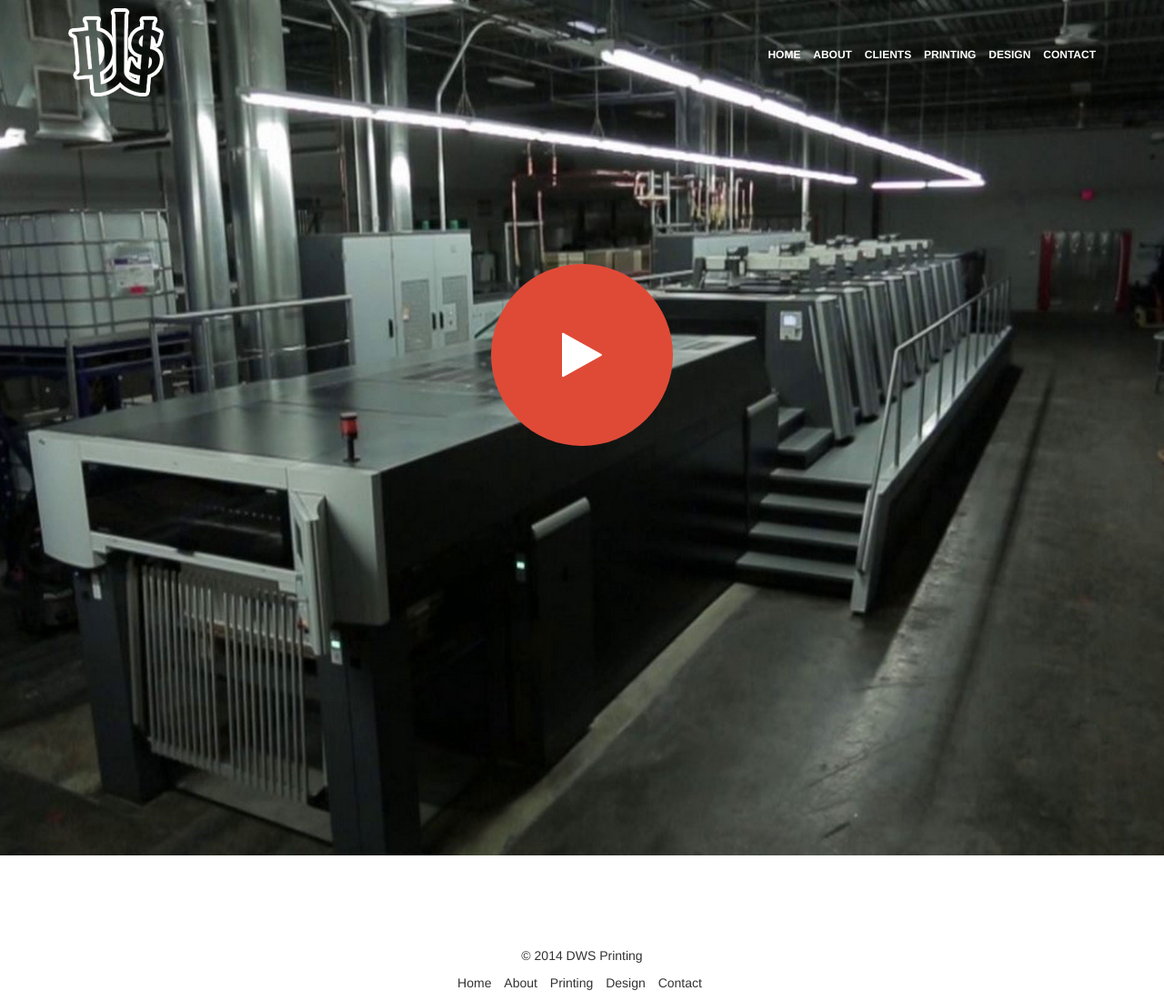
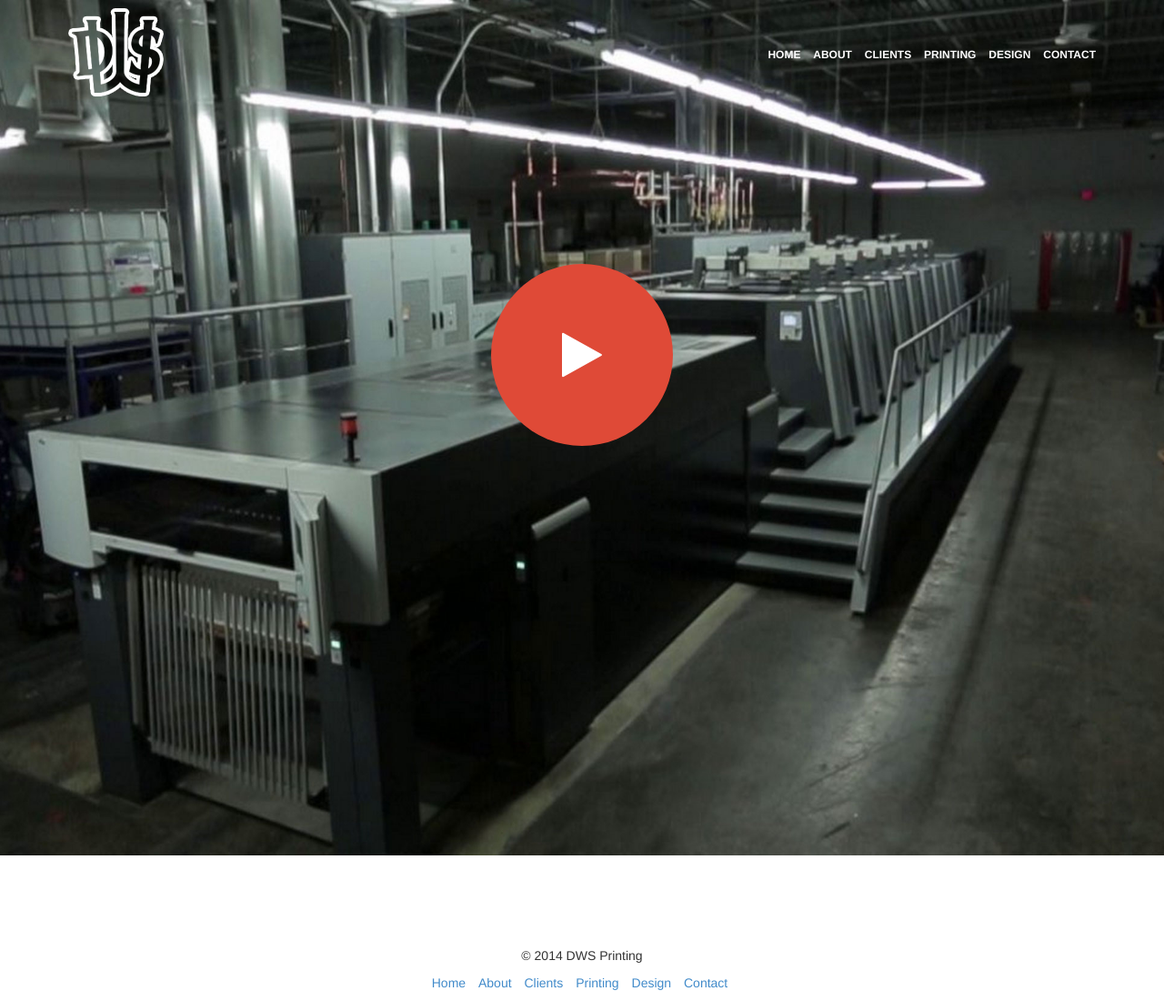
Before and after one commit to moizk/DWS-Jekyll, a Jekyll site: the page built from index.html, in a window 1280 px wide. Shown: the whole page at 91% size. Built offline with Jekyll 4.4.1, drawn with Linux system fonts in a browser that asks for light colours; nearby versions of some CDN libraries; Markdown is read by kramdown in place of the engine named in the settings.

Commit message:
update footer links

```diff
--- a/_layouts/home.html
+++ b/_layouts/home.html
@@ -21,11 +21,12 @@
           <div class="footer text-center">
             <p>&copy; 2014 DWS Printing</p>
             <ul class="list-unstyled list-inline">
-              <li>Home</li>
-              <li>About</li>
-              <li>Printing</li>
-              <li>Design</li>
-              <li>Contact</li>
+              <li><a href="index.html">Home</a></li>
+              <li><a href="about.html">About</a></li>
+              <li><a href="clients.html">Clients</a></li>
+              <li><a href="#">Printing</a></li>
+              <li><a href="#">Design</a></li>
+              <li><a href="contact.html">Contact</a></li>
             </ul>
           </div>
         </div>
```
Also changed, not shown: _layouts/default.html (+6 -5 lines).
